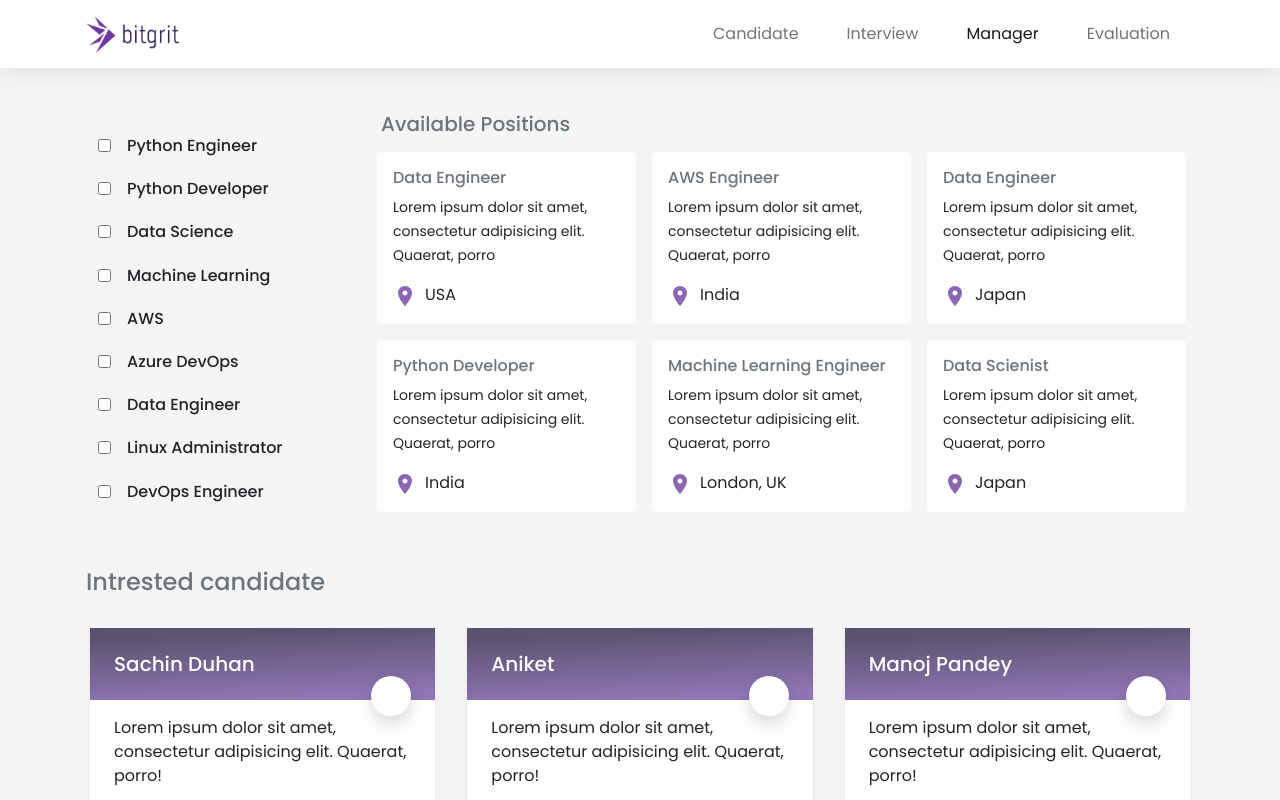
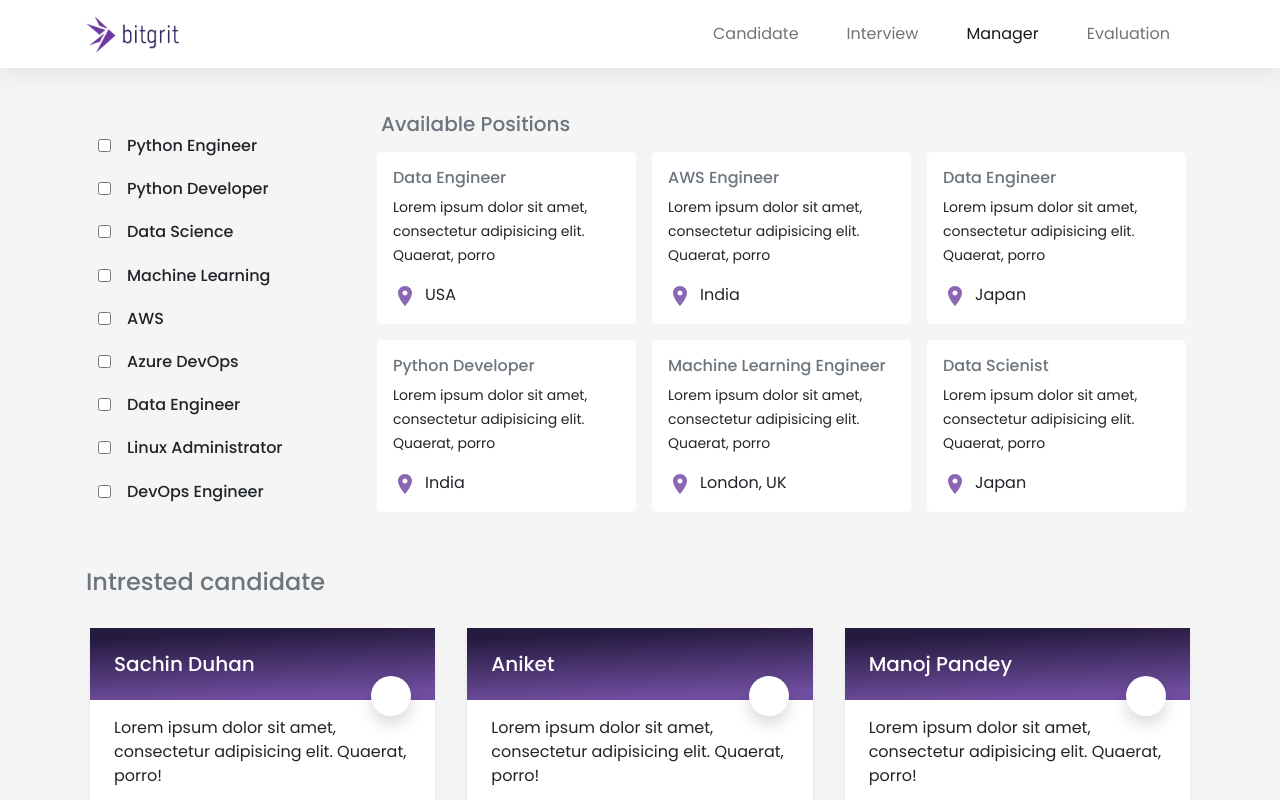
Before and after one commit to sachin-duhan/ai-development-frontend, an Angular app: page /manager in a window 1280 px wide. Shown: the top 800 px of the page. Built offline with nearby package versions, Linux system fonts and the light colour scheme.

Commit message:
css update for better look

```diff
--- a/src/styles.css
+++ b/src/styles.css
@@ -65,7 +65,7 @@ strong {
 }
 
 .gradient {
-    background-image: linear-gradient(177.34950494228087deg, rgba(37, 26, 63, 0.753) 12.593423019431986%, rgba(112, 78, 159, 0.781) 88.82660687593422%);
+    background-image: linear-gradient(177.34950494228087deg, rgb(37, 26, 63) 12.593423019431986%, rgb(112, 78, 159) 88.82660687593422%);
 }
 
 #hover_shadow {
```
